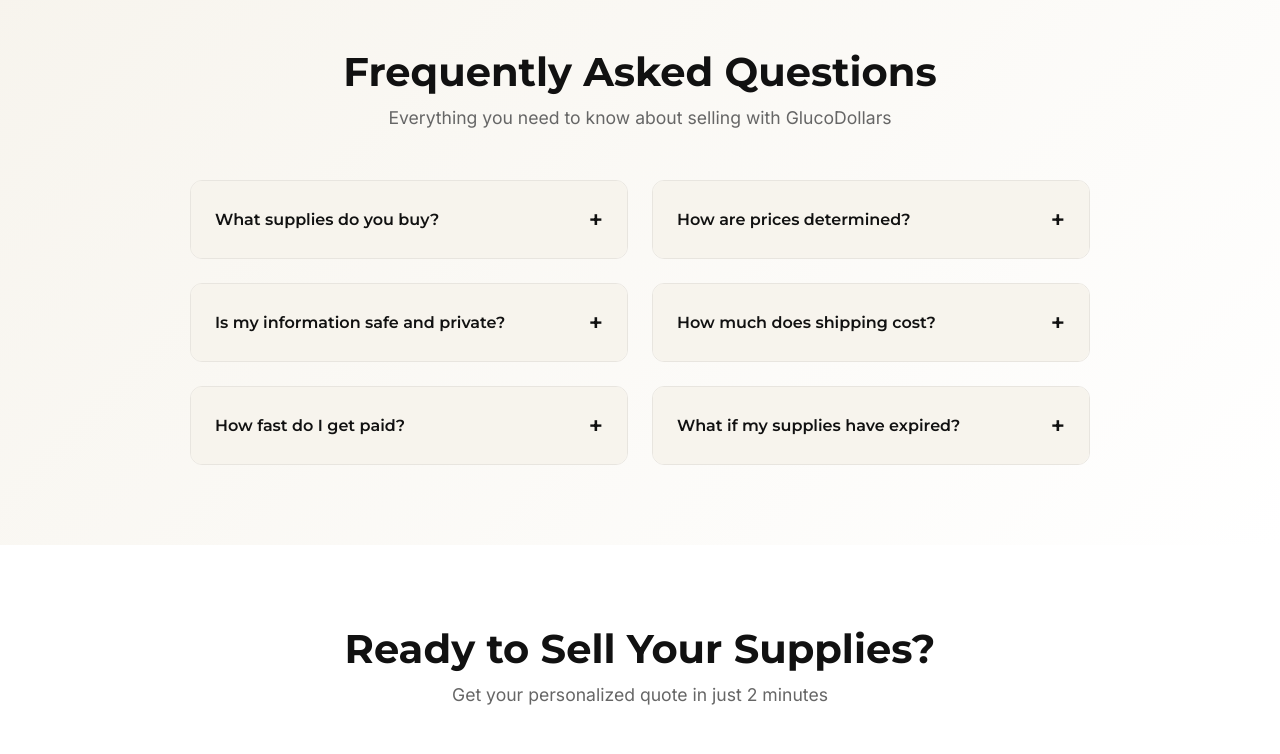
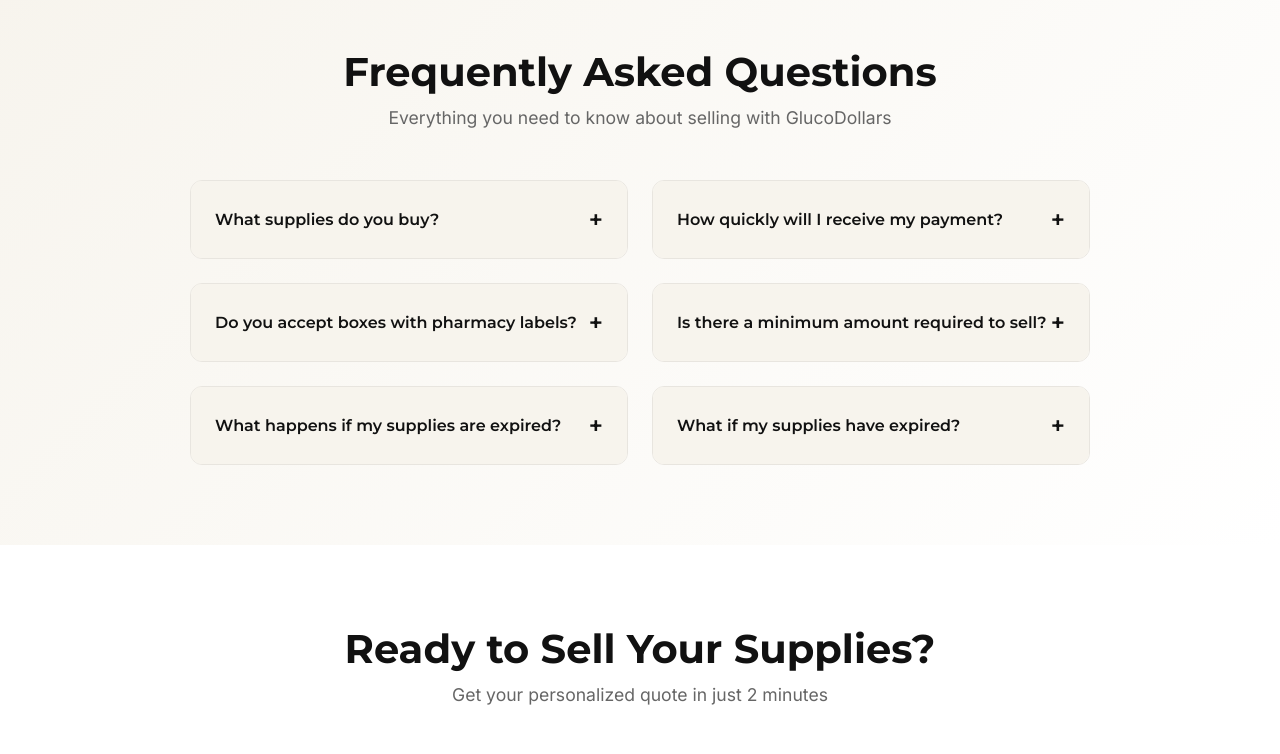
Before and after one commit to knothyself5d/GLUCODOLLARS, a website: page index.html in a window 1280 px wide. Shown: the part 3283-4037 px from the top of the page. Drawn offline with Linux system fonts and the light colour scheme.

Commit message:
Revise FAQ content and benefit descriptions
Updated FAQs and benefits descriptions for clarity and accuracy.

```diff
--- a/index.html
+++ b/index.html
@@ -233,7 +233,7 @@
                 <div class="benefit-card fade-in">
                     <div class="benefit-icon">💵</div>
                     <h3>Best Payouts</h3>
-                    <p>We pay top dollar. Our average payout is 60-80% of retail value.</p>
+                    <p>We pay top dollar. Our average payout is 60-80% of product value.</p>
                 </div>
 
                 <div class="benefit-card fade-in" style="animation-delay: 0.1s">
@@ -282,47 +282,45 @@
                         <span class="faq-icon">+</span>
                     </button>
                     <div class="faq-answer">
-                        <p>We buy a wide range of diabetic supplies including: Dexcom, FreeStyle Libre, Medtronic, insulin pens, test strips, lancets, pump supplies, and more. If you're not sure, just submit a quote request and we'll let you know!</p>
-                    </div>
+                        <p>We purchase a wide variety of unopened, unexpired diabetic testing supplies, including popular brands of test strips, lancets, and continuous glucose monitoring (CGM) systems like Dexcom and FreeStyle Libre.</p>                   </div>
                 </div>
 
                 <div class="faq-item fade-in" style="animation-delay: 0.1s">
                     <button class="faq-question">
-                        <span>How are prices determined?</span>
+                        <span>How quickly will I receive my payment?</span>
                         <span class="faq-icon">+</span>
                     </button>
                     <div class="faq-answer">
-                        <p>We base our quotes on brand, model, condition, remaining battery/sensor life, and expiration dates. Unused, sealed boxes typically receive our highest payouts. We inspect all items and adjust final payment if condition differs from submission.</p>
-                    </div>
+                        <p>Once we receive and inspect your supplies to ensure they meet our quality standards, payments are typically processed within 24 to 48 hours via your preferred method, such as PayPal, Venmo, or check.</p>                  </div>
                 </div>
 
                 <div class="faq-item fade-in" style="animation-delay: 0.2s">
                     <button class="faq-question">
-                        <span>Is my information safe and private?</span>
+                        <span>Do you accept boxes with pharmacy labels?</span>
                         <span class="faq-icon">+</span>
                     </button>
                     <div class="faq-answer">
-                        <p>Yes. We follow HIPAA compliance standards and use SSL encryption for all transactions. Your personal and medical information is never shared with third parties. We treat your privacy as a top priority.</p>
+                        <p>Yes, we do. However, please do not attempt to remove the labels yourself as this can damage the box. We use a professional-grade process to safely remove all personal information while keeping the packaging intact.</p>
                     </div>
                 </div>
 
                 <div class="faq-item fade-in" style="animation-delay: 0.3s">
                     <button class="faq-question">
-                        <span>How much does shipping cost?</span>
+                        <span>Is there a minimum amount required to sell?</span>
                         <span class="faq-icon">+</span>
                     </button>
                     <div class="faq-answer">
-                        <p>Shipping is completely free. We provide prepaid, insured shipping labels via email after you accept a quote. Just pack your supplies and drop them off at any carrier location.</p>
+                        <p>We accept orders of all sizes, but we provide a free prepaid shipping label for all orders over $80 Cash-in Value. This makes it easy and cost-effective for you to turn your extra supplies into cash.</p>
                     </div>
                 </div>
 
                 <div class="faq-item fade-in" style="animation-delay: 0.4s">
                     <button class="faq-question">
-                        <span>How fast do I get paid?</span>
+                        <span>What happens if my supplies are expired?</span>
                         <span class="faq-icon">+</span>
                     </button>
                     <div class="faq-answer">
-                        <p>We process payments within 24 hours of receiving and inspecting your supplies. You can choose direct deposit (fastest) or check payment. Most sellers receive payment 2-3 days after shipment arrival.</p>
+                        <p>Unfortunately, we cannot purchase supplies that have already expired. Select products are accepted within 3 months of their expiration date (Ask Us). We prioritize providing high-quality, safe supplies to those who need them most.</p>
                     </div>
                 </div>
 
```
